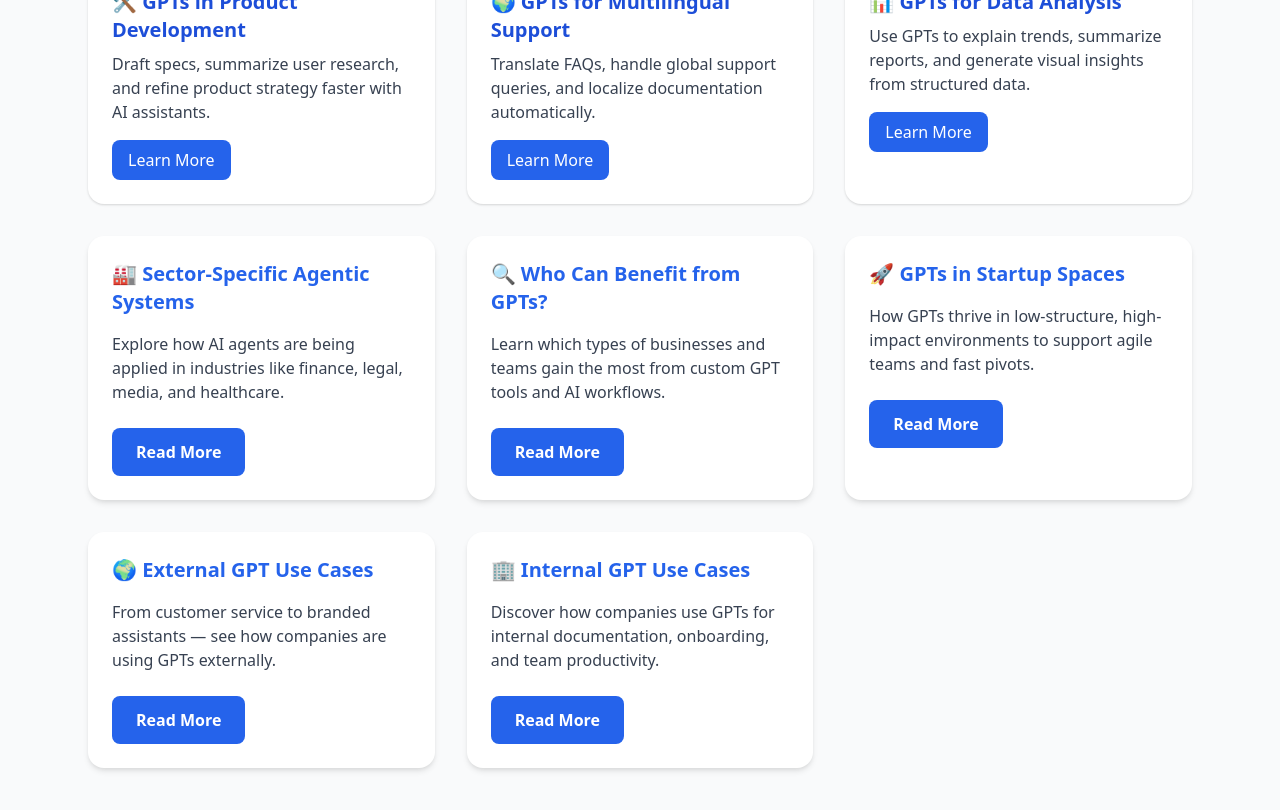
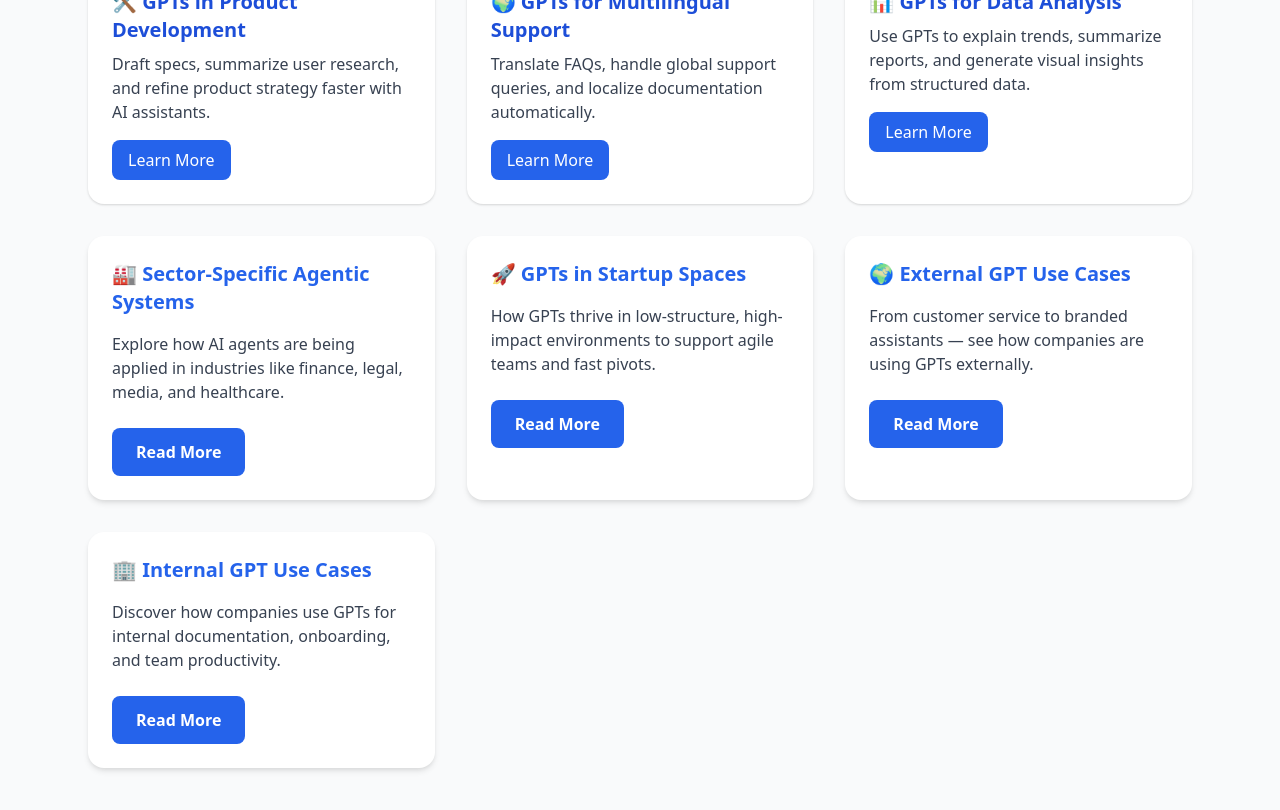
Before and after one commit to redwheelbarroww/yourcustomgpt.io, a Jekyll site: the page learn.html, which Jekyll copies as it is, in a window 1280 px wide and 900 px high, scrolled down 1080 px. Shown: the top 810 px of the window. Built offline with Jekyll 4.4.1, drawn with Linux system fonts in a browser that asks for light colours.

Commit message:
Update learn.html

```diff
--- a/learn.html
+++ b/learn.html
@@ -107,12 +107,6 @@
     </div>
 
     <div class="bg-white p-6 rounded-2xl shadow-md hover:shadow-lg transition">
-      <h2 class="text-xl font-bold mb-4 text-blue-600">🔍 Who Can Benefit from GPTs?</h2>
-      <p class="text-gray-700 mb-6">Learn which types of businesses and teams gain the most from custom GPT tools and AI workflows.</p>
-      <a href="/who-benefits-from-custom-gpt-tools.html" class="inline-block bg-blue-600 hover:bg-blue-700 text-white font-semibold px-6 py-3 rounded-lg transition">Read More</a>
-    </div>
-
-    <div class="bg-white p-6 rounded-2xl shadow-md hover:shadow-lg transition">
       <h2 class="text-xl font-bold mb-4 text-blue-600">🚀 GPTs in Startup Spaces</h2>
       <p class="text-gray-700 mb-6">How GPTs thrive in low-structure, high-impact environments to support agile teams and fast pivots.</p>
       <a href="/gpts-in-startups.html" class="inline-block bg-blue-600 hover:bg-blue-700 text-white font-semibold px-6 py-3 rounded-lg transition">Read More</a>
```
